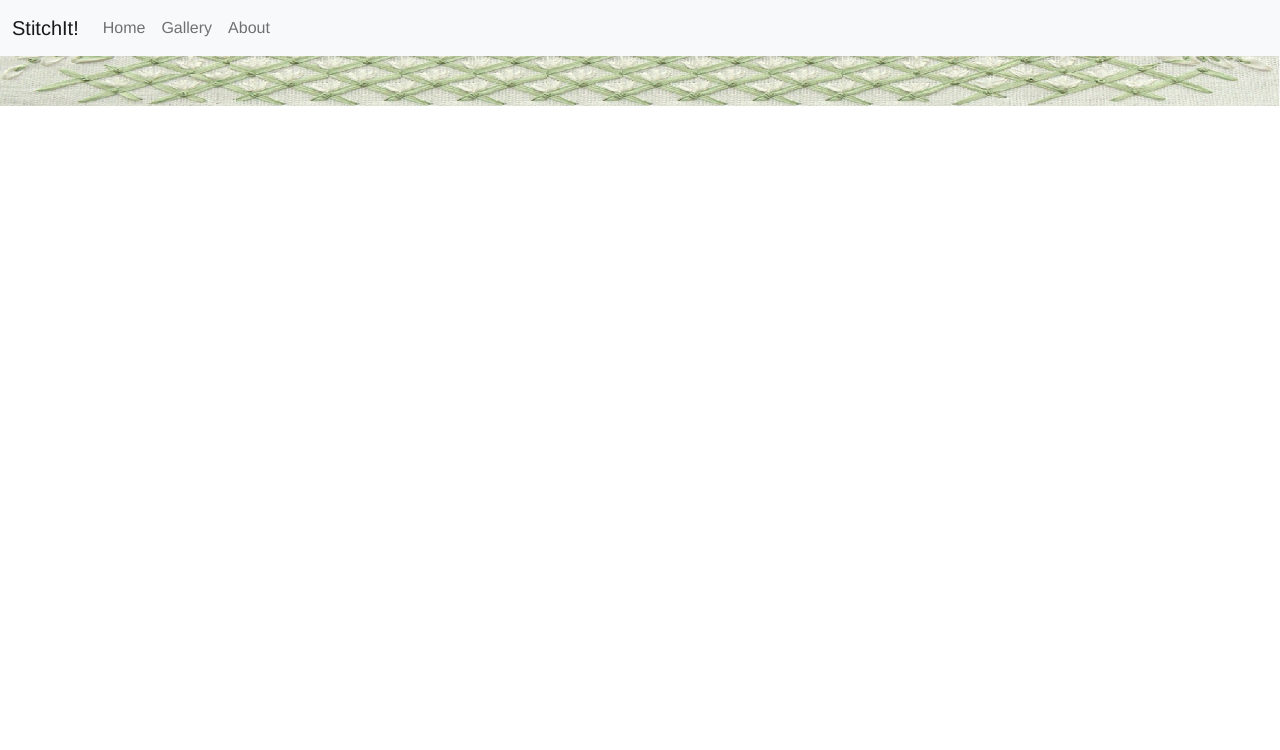
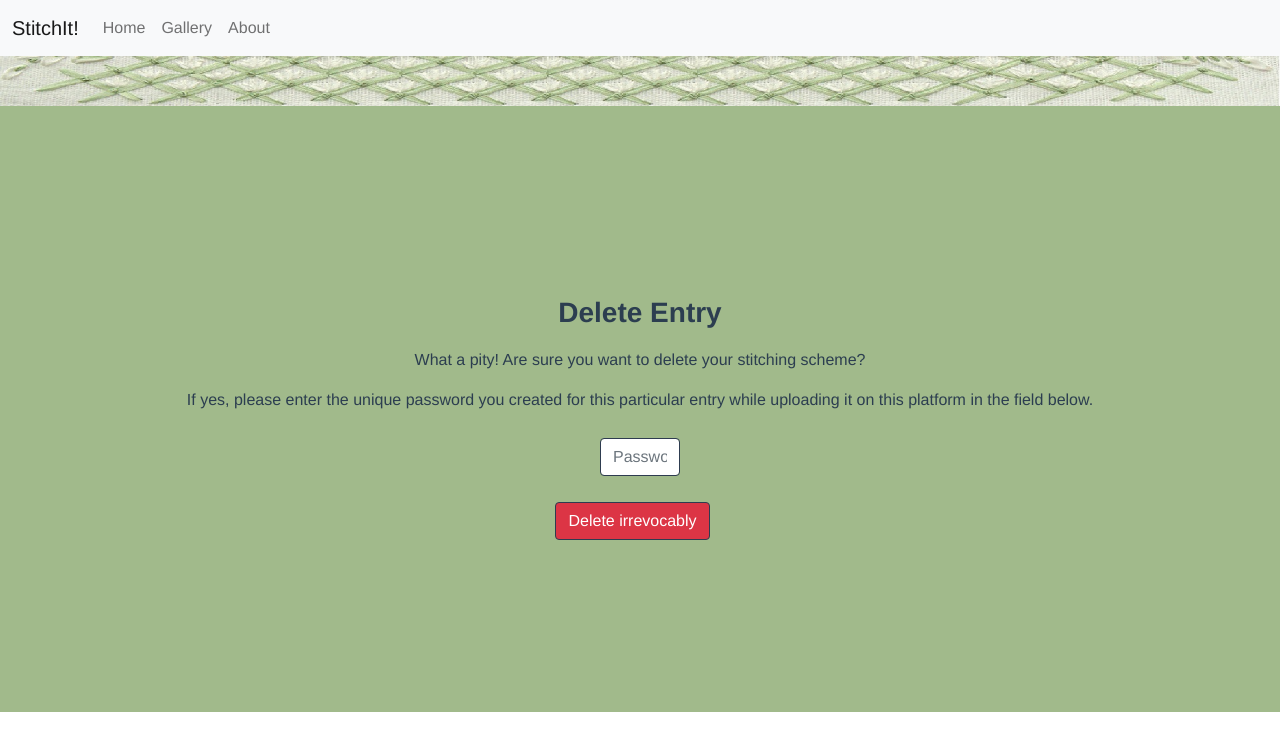
Before and after one commit to s0570572/stitchit-project, a Vue app: page /delete-entry in a window 1280 px wide. Shown: the top 750 px of the page. Built offline with nearby package versions, Linux system fonts and the light colour scheme.

Commit message:
add delete entry page

```diff
--- a/src/components/Accordeon.vue
+++ b/src/components/Accordeon.vue
@@ -51,7 +51,7 @@
               <dt class="col-sm-3">Link:</dt>
               <dd class="col-sm-9">{{ entry.link }}</dd>
 
-              <button class="btn" type="submit">Delete</button>
+              <button class="btn" type="submit" onclick="location.href='../delete-entry'">Delete</button>
             </dl>
           </div>
         </div>
--- a/src/router/index.js
+++ b/src/router/index.js
@@ -10,6 +10,7 @@ import GalleryLandscape from '../views/GalleryLandscape'
 import GalleryMiscellaneous from '../views/GalleryMiscellaneous'
 import GalleryPeople from '../views/GalleryPeople'
 import GalleryStilllife from '../views/GalleryStilllife'
+import DeleteEntry from '../views/DeleteEntry'
 
 const routes = [
   {
@@ -66,6 +67,11 @@ const routes = [
     path: '/entries-still-life',
     name: 'GalleryStilllife',
     component: GalleryStilllife
+  },
+  {
+    path: '/delete-entry',
+    name: 'DeleteEntry',
+    component: DeleteEntry
   }
 ]
 
--- /dev/null
+++ b/src/views/DeleteEntry.vue
@@ -0,0 +1,43 @@
+<template>
+  <h3 id="headingpadding"><strong>Delete Entry</strong></h3>
+  <div id="textbox">
+    <p>What a pity! Are sure you want to delete your stitching scheme?</p>
+    <p>If yes, please enter the unique password you created for this particular entry while uploading it on this platform
+      in the field below.</p>
+    <div class="input-group mb-3">
+      <input type="text" class="form-control" placeholder="Password" aria-label="Kennwort" aria-describedby="basic-addon2">
+    </div>
+    <button class="btn btn-danger" type="submit" id="button">Delete irrevocably</button>
+  </div>
+</template>
+
+<script>
+export default {
+  name: 'DeleteEntry'
+}
+</script>
+
+<style scoped>
+#headingpadding {
+  padding-top: 190px;
+  padding-bottom: 5px;
+}
+#textbox {
+  align-content: center;
+  padding: 5px 150px 158px;
+}
+.input-group>.form-control, .input-group>.form-select {
+  position: relative;
+  flex: 1 1 auto;
+  width: 1%;
+  min-width: 0;
+  margin: 10px 450px 5px;
+  border: 1px solid #2E3C50;
+}
+#button {
+  margin-top: 5px;
+  margin-bottom: 14px;
+  margin-right: 15px;
+  border: 1px solid #2E3C50;
+}
+</style>
```
